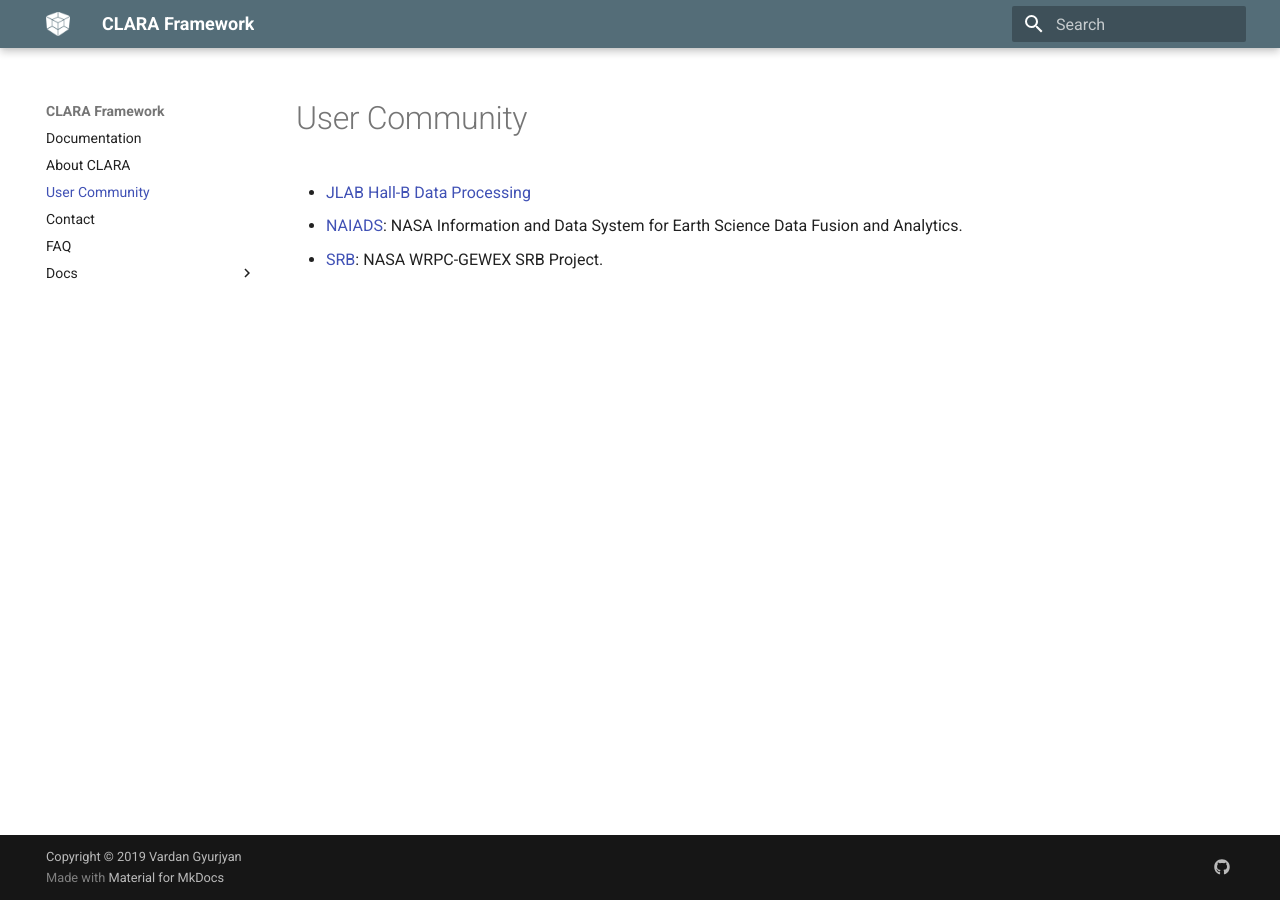
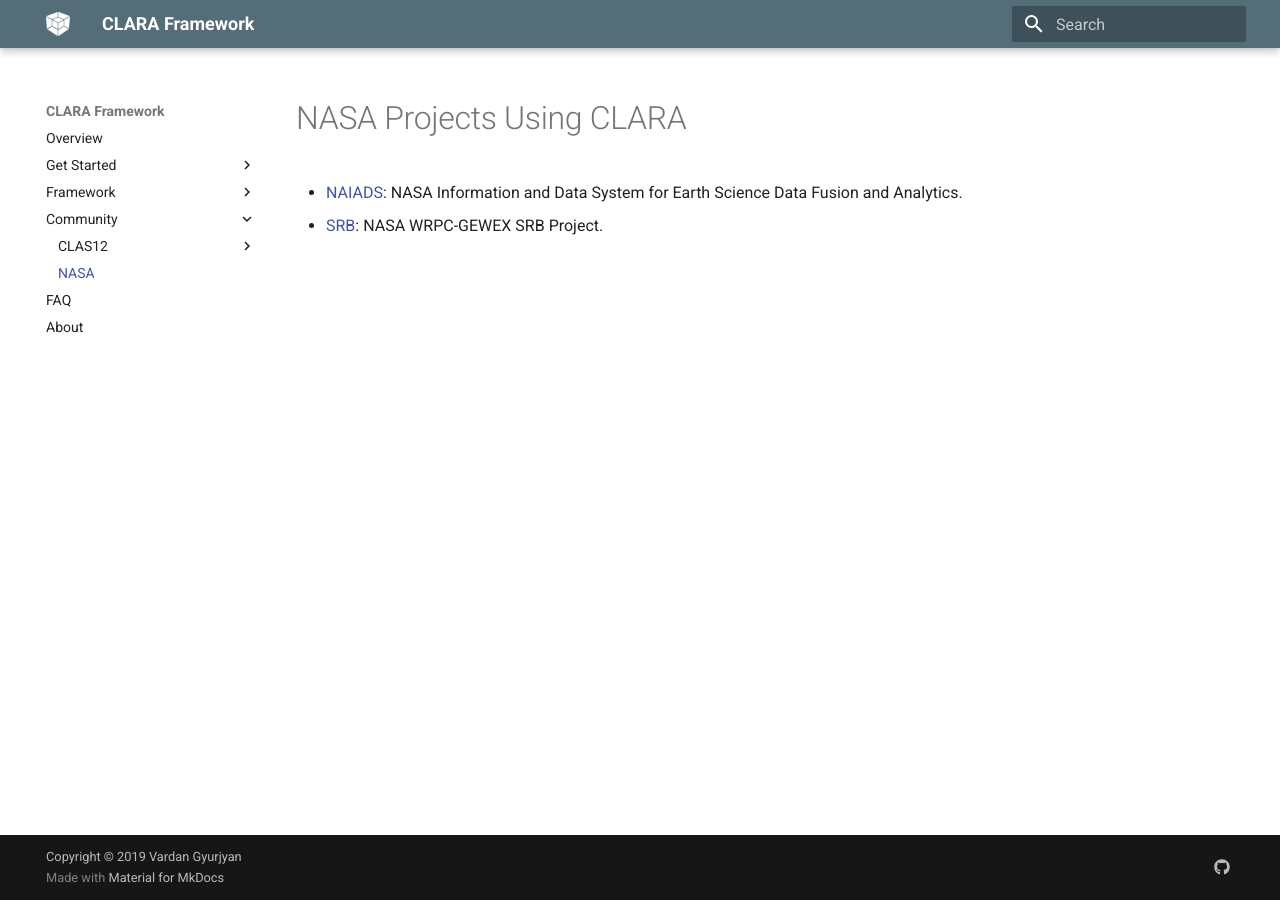
Before and after one commit to JeffersonLab/clara-docs, an MkDocs documentation site: the page built from content/docs/nasa/index.md, in a window 1280 px wide. Built offline with MkDocs 1.6.1 and Material for MkDocs 9.7.7, drawn with Linux system fonts in a browser that asks for light colours; some of the changed lines change nothing that is shown.

Commit message:
Update global site navigation

```diff
--- a/content/community.md
+++ b/content/docs/nasa/index.md
@@ -1,5 +1,4 @@
-# User Community
+# NASA Projects Using CLARA
 
-* [JLAB Hall-B Data Processing](docs/clas/installation.md)
 * [NAIADS](https://wiki.earthdata.nasa.gov/pages/viewpage.action?pageId=44598670): NASA Information and Data System for Earth Science Data Fusion and Analytics.
 * [SRB](https://wiki.earthdata.nasa.gov/display/NAIADS/NAIADS+SRB): NASA WRPC-GEWEX SRB Project.
--- a/mkdocs.yml
+++ b/mkdocs.yml
@@ -7,6 +7,40 @@
 
 docs_dir: content           # Change default to keep "docs" directory inside
 use_directory_urls: false   # Change default to not break existing links to documentation
+
+nav:
+  - Overview: index.md
+
+  - Get Started:
+    - Installation: docs/tutorials/installation.md
+    - Clara Shell: docs/tutorials/running.md
+    - Application Composition: docs/tutorials/composition.md
+    - Engine Development:
+      - Java: docs/quickstart/java.md
+      - C++: docs/quickstart/cpp.md
+      - Python: docs/quickstart/python.md
+    - Reference: docs/reference.md
+
+  - Framework:
+    - Background: docs/guides/background.md
+    - Overview: docs/guides/framework.md
+    - DPEs: docs/guides/proxies.md
+    - Services: docs/guides/engine.md
+    - Multithreading: docs/guides/threading.md
+
+  - Community:
+    - CLAS12:
+      - Installation: docs/clas/installation.md
+      - Tutorial: docs/clas/hands-on.md
+      - Shell Interface: docs/clas/data-processing.md
+      - Scaling: docs/clas/clara-scaling.md
+      - Scripting: docs/clas/clara-scripts.md
+      - Aditional Resources: docs/clas/resources.md
+      - Release Notes: release-notes.md
+    - NASA: docs/nasa/index.md
+
+  - FAQ: faq.md
+  - About: about.md
 
 markdown_extensions:
   - admonition
```
Also changed, not shown: content/docs/guides/background.md (renamed from content/docs/guides/index.md), content/release-notes.md (renamed from content/docs/clas/release-notes.md).
